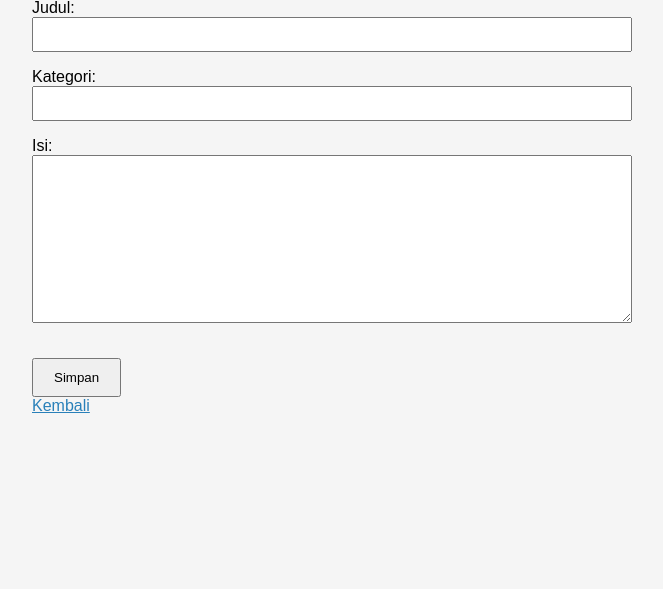
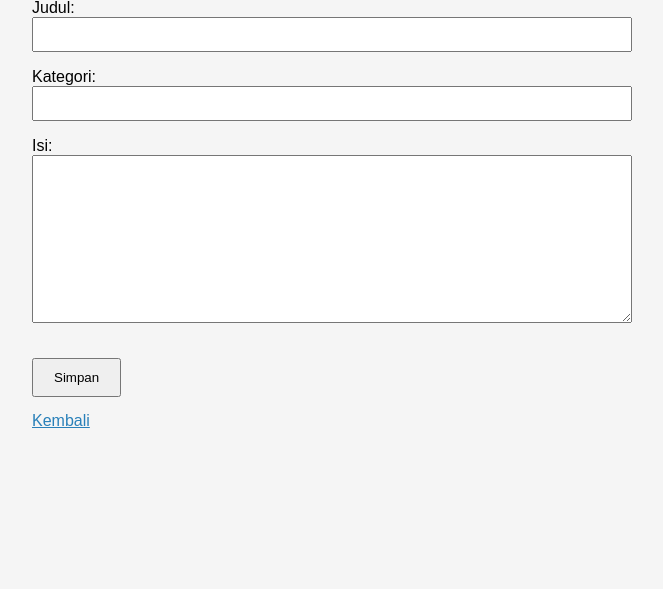
Before and after one commit to i-rokhim/catatan_belajar, a Django app: page /tambah/ in a window 1280 px wide. Shown: the part 99-688 px from the top of the page, without its empty margins (308-971 px from the left). Run offline with Django 5.2, Linux system fonts and the light colour scheme; the visitor is signed in with stand-in values (Sample User, id 1).

Commit message:
Rapikan jarak link di bawah form

```diff
--- a/catatan/static/catatan/style.css
+++ b/catatan/static/catatan/style.css
@@ -40,3 +40,8 @@ button {
 .catatan:first-of-type {
     margin-top: 15px;
 }
+
+form + a {
+    display: inline-block;
+    margin-top: 15px;
+}
```
